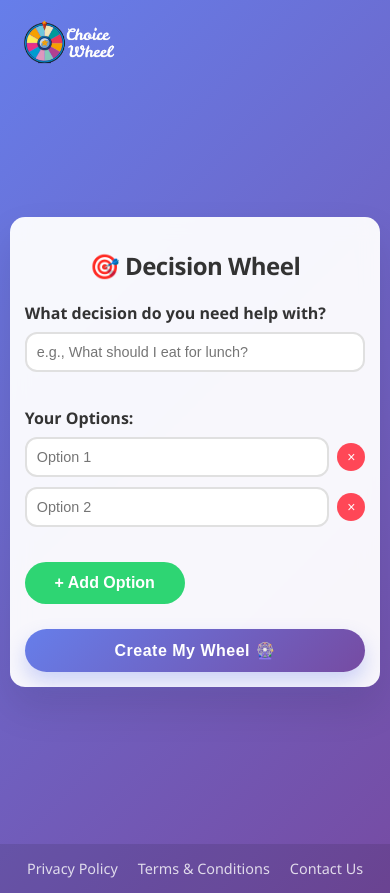
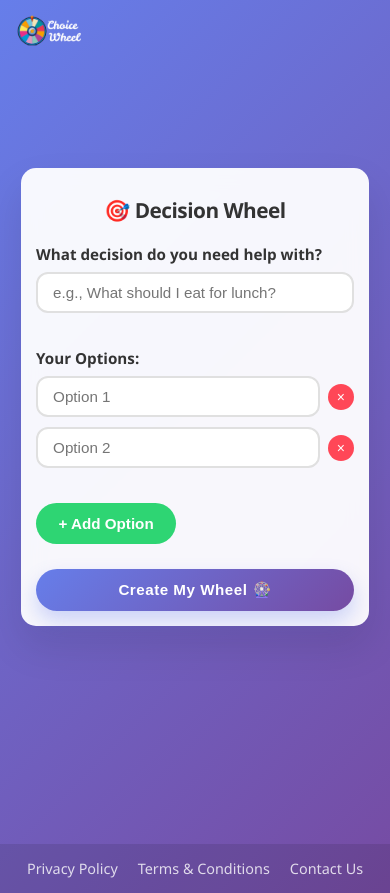
Before and after one commit to Eswarkarthikk/decision-wheel, a React (Create React App) app: page / in a window 390 px wide. Built offline with nearby package versions, Linux system fonts and the light colour scheme; no server answers.

Commit message:
update: add exact AdSense code format

```diff
--- a/public/index.html
+++ b/public/index.html
@@ -5,26 +5,30 @@
     <link rel="icon" href="%PUBLIC_URL%/favicon.ico" />
     <meta name="viewport" content="width=device-width, initial-scale=1" />
     <meta name="theme-color" content="#667eea" />
+    <link rel="canonical" href="https://choicewheel.in" />
     <meta
       name="description"
-      content="Choice Wheel - Free online random decision maker and spinner wheel. Perfect for making choices, classroom activities, and fun decision making. Try it now!"
+      content="Make decisions easily with Choice Wheel - the best free online random decision maker and spinner wheel. Perfect for classroom activities, team selection, and daily choices. Try our interactive spinning wheel now!"
     />
     <meta name="keywords" content="spin wheel, random wheel spinner, decision maker wheel, yes or no wheel, random name picker wheel, wheel of names, random choice maker, classroom random picker, random team picker, random generator wheel, lucky wheel spinner, wheel decide, fortune wheel online, random selector tool, decision making tool, random choice generator, spin to win wheel, random picker wheel, online decision maker, free spinner wheel" />
     <meta name="author" content="Choice Wheel" />
+    <meta name="robots" content="index, follow" />
 
     <!-- Open Graph / Facebook -->
     <meta property="og:type" content="website" />
     <meta property="og:url" content="https://choicewheel.in/" />
-    <meta property="og:title" content="Choice Wheel - Free Online Random Decision Maker & Spinner" />
-    <meta property="og:description" content="Make random choices easily with our free decision wheel. Perfect for groups, games, classroom activities and daily decisions! Try our spinner now." />
-    <meta property="og:image" content="%PUBLIC_URL%/logo512.png" />
+    <meta property="og:title" content="Choice Wheel - Best Free Random Decision Maker & Spinner Wheel" />
+    <meta property="og:description" content="Make decisions instantly with our interactive spinning wheel! Perfect for teachers, teams, and anyone needing quick random choices. Free, easy to use, and fun!" />
+    <meta property="og:image" content="https://choicewheel.in/logo512.png" />
+    <meta property="og:site_name" content="Choice Wheel" />
 
     <!-- Twitter -->
     <meta property="twitter:card" content="summary_large_image" />
     <meta property="twitter:url" content="https://choicewheel.in/" />
-    <meta property="twitter:title" content="Choice Wheel - Free Online Random Decision Maker & Spinner" />
-    <meta property="twitter:description" content="Make random choices easily with our free decision wheel. Perfect for groups, games, classroom activities and daily decisions! Try our spinner now." />
-    <meta property="twitter:image" content="%PUBLIC_URL%/logo512.png" />
+    <meta property="twitter:title" content="Choice Wheel - Best Free Random Decision Maker & Spinner Wheel" />
+    <meta property="twitter:description" content="Make decisions instantly with our interactive spinning wheel! Perfect for teachers, teams, and anyone needing quick random choices. Free, easy to use, and fun!" />
+    <meta property="twitter:image" content="https://choicewheel.in/logo512.png" />
+    <meta name="twitter:creator" content="@choicewheel" />
 
     <link rel="apple-touch-icon" href="%PUBLIC_URL%/logo192.png" />
     <!--
@@ -50,7 +54,7 @@
         "name": "Choice Wheel",
         "url": "https://choicewheel.in",
         "description": "A free online random decision maker and spinner wheel tool. Perfect for making choices, classroom activities, and fun decision making.",
-        "applicationCategory": "Utility",
+        "applicationCategory": "UtilityApplication",
         "operatingSystem": "Any",
         "offers": {
           "@type": "Offer",
@@ -60,22 +64,31 @@
         "featureList": [
           "Random decision making",
           "Customizable wheel segments",
-          "Spinning animation",
-          "Sound effects",
-          "Mobile friendly",
-          "No registration required"
+          "Spinning animation with sound",
+          "Mobile friendly interface",
+          "No registration required",
+          "Free to use",
+          "Classroom friendly",
+          "Team selection tool"
         ],
         "screenshot": "https://choicewheel.in/screenshot1.png",
         "aggregateRating": {
           "@type": "AggregateRating",
           "ratingValue": "4.8",
           "ratingCount": "150"
+        },
+        "author": {
+          "@type": "Organization",
+          "name": "Choice Wheel",
+          "url": "https://choicewheel.in"
         }
       }
     </script>
 
-    <title>Choice Wheel - Random Decision Maker</title>
-    <script async src="https://pagead2.googlesyndication.com/pagead/js/adsbygoogle.js?client=ca-pub-2580569393176325" crossorigin="anonymous"></script>
+    <title>Choice Wheel - Best Free Random Decision Maker & Spinner Wheel</title>
+    <!-- Google AdSense -->
+    <script async src="https://pagead2.googlesyndication.com/pagead/js/adsbygoogle.js?client=ca-pub-2580569393176325"
+     crossorigin="anonymous"></script>
   </head>
   <body>
     <noscript>You need to enable JavaScript to run this app.</noscript>
--- a/src/components/DecisionWheel.css
+++ b/src/components/DecisionWheel.css
@@ -1,7 +1,7 @@
 .wheel-container {
   position: relative;
-  width: min(520px, 85vw);
-  height: min(520px, 85vw);
+  width: min(480px, 80vw);
+  height: min(480px, 80vw);
   margin: 0 auto;
   display: flex;
   justify-content: center;
@@ -24,8 +24,8 @@
 
 .question-display {
   color: white;
-  font-size: clamp(1.8rem, 4vw, 2.5rem);
-  margin-bottom: 50px;
+  font-size: clamp(1.5rem, 3vw, 2rem);
+  margin-bottom: 40px;
   text-shadow: 2px 2px 4px rgba(0, 0, 0, 0.3);
   font-weight: 700;
   padding: 0 20px;
@@ -64,8 +64,8 @@
 }
 
 .spin-btn {
-  width: clamp(60px, 15vw, 80px);
-  height: clamp(60px, 15vw, 80px);
+  width: clamp(50px, 12vw, 70px);
+  height: clamp(50px, 12vw, 70px);
   background: linear-gradient(145deg, #ffffff, #f0f0f0);
   border-radius: 50%;
   display: flex;
@@ -77,7 +77,7 @@
   letter-spacing: .1em;
   border: 4px solid rgba(255, 255, 255, 0.9);
   user-select: none;
-  font-size: clamp(0.7rem, 2vw, 0.9rem);
+  font-size: clamp(0.6rem, 1.8vw, 0.8rem);
   transition: all 0.3s ease;
   opacity: 1 !important;
   padding: 0;
@@ -155,23 +155,24 @@
 
 @media (max-width: 500px) {
   .wheel-container {
-    width: 300px;
-    height: 300px;
+    width: min(300px, 90vw);
+    height: min(300px, 90vw);
     margin: 0 auto;
   }
 
   .question-display {
-    margin-bottom: 30px;
-    font-size: 1.5rem;
+    margin-bottom: 25px;
+    font-size: 1.3rem;
   }
 
   .result-display {
-    margin: 30px auto;
-    padding: 15px;
+    margin: 25px auto;
+    padding: 12px;
   }
 
   .back-button {
-    min-width: 180px;
-    padding: 10px 20px;
+    min-width: 160px;
+    padding: 8px 16px;
+    font-size: 1rem;
   }
 }
--- a/src/components/Layout.css
+++ b/src/components/Layout.css
@@ -15,29 +15,31 @@
   flex-direction: column;
   align-items: center;
   justify-content: center;
-  padding: 100px 0 20px 0;
+  padding: 80px 0 20px 0;
   position: relative;
   min-height: 100vh;
   box-sizing: border-box;
 }
 
 .logo {
-  width: clamp(150px, 25vw, 200px);
+  width: min(180px, 20vw);
   height: auto;
   position: absolute;
-  top: 30px;
-  left: 30px;
+  top: 20px;
+  left: 20px;
+  max-width: 180px;
 }
 
 @media (max-width: 768px) {
   .main-container {
-    padding: 80px 0 20px 0;
+    padding: 60px 0 20px 0;
   }
 
   .logo {
-    width: clamp(100px, 20vw, 130px);
-    top: 20px;
-    left: 20px;
+    width: min(120px, 18vw);
+    top: 15px;
+    left: 15px;
+    max-width: 120px;
   }
 }
 
@@ -46,9 +48,28 @@
   margin: 0 auto;
   display: flex;
   justify-content: center;
+  padding: 0 10px;
+  box-sizing: border-box;
 }
 
 .content-container.narrow {
   max-width: min(900px, 95%);
   text-align: center;
 }
+
+.ad-container {
+  width: 100%;
+  max-width: 728px;
+  margin: 20px auto;
+  min-height: 90px;
+  display: flex;
+  justify-content: center;
+  align-items: center;
+}
+
+@media (max-width: 768px) {
+  .ad-container {
+    max-width: 320px;
+    min-height: 50px;
+  }
+}
--- a/src/components/Layout.js
+++ b/src/components/Layout.js
@@ -1,5 +1,6 @@
 import React from 'react';
 import Footer from './Footer';
+import AdsComponent from '../Adcomponent';
 import './Layout.css';
 
 const Layout = ({ children, isNarrow = false, onNavigate }) => {
@@ -14,6 +15,9 @@ const Layout = ({ children, isNarrow = false, onNavigate }) => {
         <div className={`content-container ${isNarrow ? 'narrow' : ''}`}>
           {children}
         </div>
+        <div className="ad-container">
+          <AdsComponent dataAdSlot="1234567890" />
+        </div>
       </div>
       <Footer onNavigate={onNavigate} />
     </div>
--- a/src/components/WheelForm.css
+++ b/src/components/WheelForm.css
@@ -2,17 +2,17 @@
   background: rgba(255, 255, 255, 0.95);
   backdrop-filter: blur(10px);
   border-radius: 25px;
-  padding: 45px;
+  padding: clamp(20px, 4vw, 45px);
   box-shadow: 0 20px 40px rgba(0, 0, 0, 0.1);
   margin: 30px auto;
-  width: min(850px, 94%);
+  width: min(850px, 92%);
   box-sizing: border-box;
 }
 
 .form-title {
   color: #333;
-  margin-bottom: 40px;
-  font-size: clamp(2rem, 5vw, 2.6rem);
+  margin-bottom: 30px;
+  font-size: clamp(1.6rem, 3vw, 2.2rem);
   font-weight: 700;
   text-align: center;
   letter-spacing: -0.5px;
@@ -137,36 +137,37 @@
 /* Mobile styles */
 @media (max-width: 480px) {
   .form-section {
-    margin: 5px auto;
-    padding: 15px;
-    width: 95%;
+    margin: 10px auto;
+    padding: clamp(15px, 3vw, 20px);
+    width: 94%;
     border-radius: 15px;
   }
 
   .form-title {
-    font-size: 1.5rem;
+    font-size: clamp(1.3rem, 2.5vw, 1.5rem);
     margin-bottom: 20px;
   }
 
   .input-label {
-    font-size: 1rem;
+    font-size: 0.95rem;
     margin-bottom: 8px;
   }
 
   .text-input {
-    padding: 10px;
-    font-size: 0.9rem;
+    padding: 10px 15px;
+    font-size: 0.95rem;
   }
 
   .remove-btn {
-    width: 28px;
-    height: 28px;
+    width: 26px;
+    height: 26px;
     font-size: 14px;
   }
 
   .add-btn, .submit-btn {
     padding: 12px 20px;
-    font-size: 1rem;
+    font-size: 0.95rem;
+    min-width: 140px;
   }
 
   .option-input {
```
Also changed, not shown: public/manifest.json.
